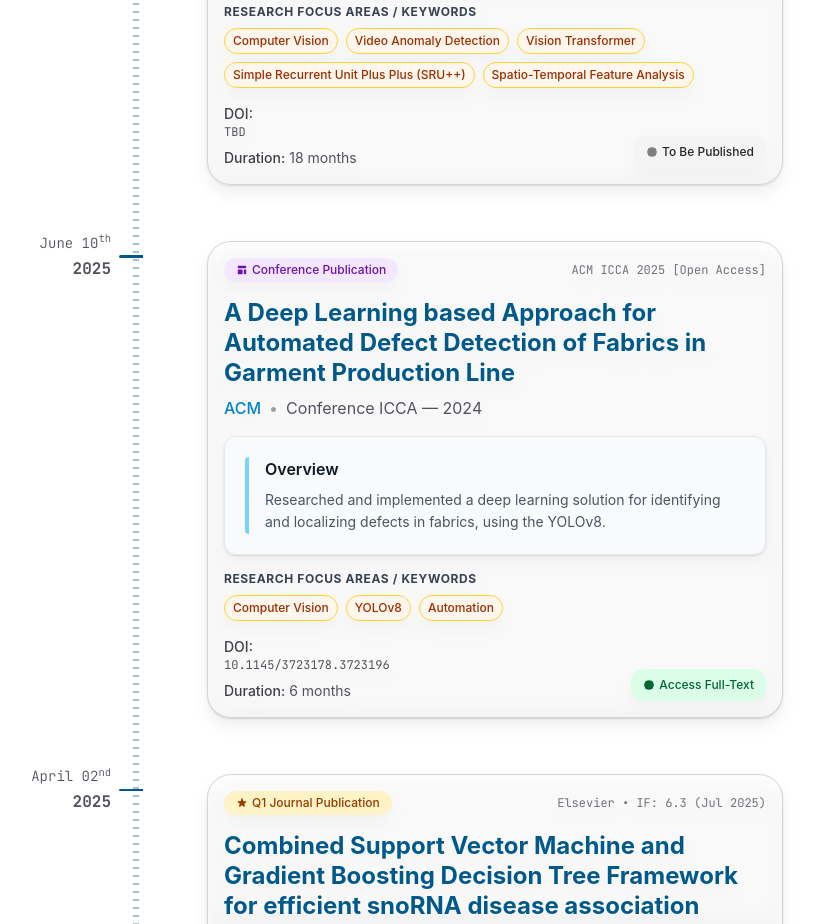
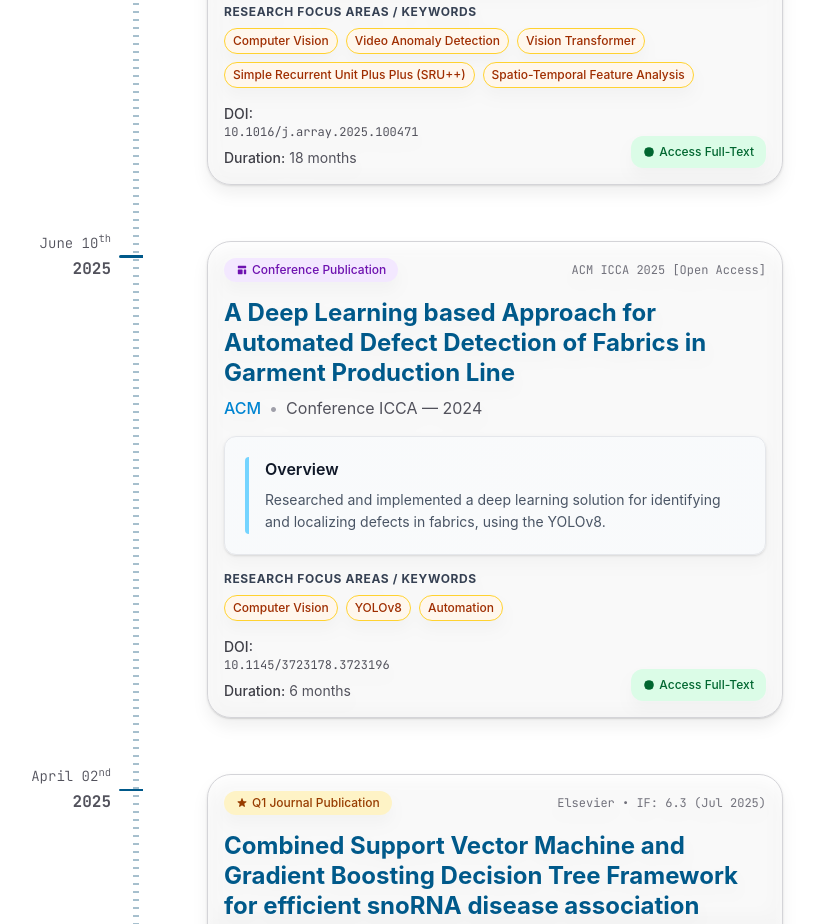
Before and after one commit to kishoreshanto/kishoreshanto, a SvelteKit app: page / in a window 1280 px wide. Shown: the part 1100-2024 px from the top of the page, without its empty margins (465-1280 px from the left). Built offline with nearby package versions, Linux system fonts and the light colour scheme.

Commit message:
fix: update DOI and link for publication details in VADResearch component

```diff
--- a/src/components/Cards/VADResearch.svelte
+++ b/src/components/Cards/VADResearch.svelte
@@ -101,7 +101,7 @@
 			<div class="space-y-2">
 				<div>
 					<span class="font-medium text-zinc-700 dark:text-zinc-300">DOI:</span>
-					<p class="text-zinc-600 dark:text-zinc-400 font-mono text-xs">TBD</p>
+					<p class="text-zinc-600 dark:text-zinc-400 font-mono text-xs">10.1016/j.array.2025.100471</p>
 				</div>
 				<div>
 					<span class="font-medium text-zinc-700 dark:text-zinc-300">Duration:</span>
@@ -109,10 +109,14 @@
 				</div>
 			</div>
 			<div class="flex items-end justify-end">
-				<div
-					class="inline-flex items-center px-3 py-2 text-xs font-medium rounded-xl bg-zinc-100 text-zinc-800 hover:bg-zinc-200 dark:bg-zinc-900/30 dark:text-zinc-300 dark:hover:bg-zinc-900/50 transition-colors duration-200"
+				<a
+					href="https://doi.org/10.1016/j.array.2025.100471"
+					target="_blank"
+					rel="noopener noreferrer"
+					class="inline-flex items-center px-3 py-2 text-xs font-medium rounded-xl bg-green-100 text-green-800 hover:bg-green-200 dark:bg-green-900/30 dark:text-green-300 dark:hover:bg-green-900/50 transition-colors duration-200"
+					onclick={(e) => e.stopPropagation()}
 				>
-					<svg class="w-3 h-3 mr-1" fill="gray" viewBox="0 0 20 20">
+					<svg class="w-3 h-3 mr-1" fill="currentColor" viewBox="0 0 20 20">
 						<path
 							fill-rule="evenodd"
 							d="M4.293 4.293a1 1 0 011.414 0L10 8.586l4.293-4.293a1 1 0 111.414 1.414L11.414 10l4.293 4.293a1 1 0 01-1.414 1.414L10 11.414l-4.293 4.293a1 1 0 01-1.414-1.414L8.586 10 4.293 5.707a1 1 0 010-1.414z"
@@ -120,8 +124,8 @@
 						/>
 						<path fill-rule="evenodd" d="M10 18a8 8 0 100-16 8 8 0 000 16z" clip-rule="evenodd" />
 					</svg>
-					To Be Published
-				</div>
+					Access Full-Text
+				</a>
 			</div>
 		</div>
 	</div>
```
